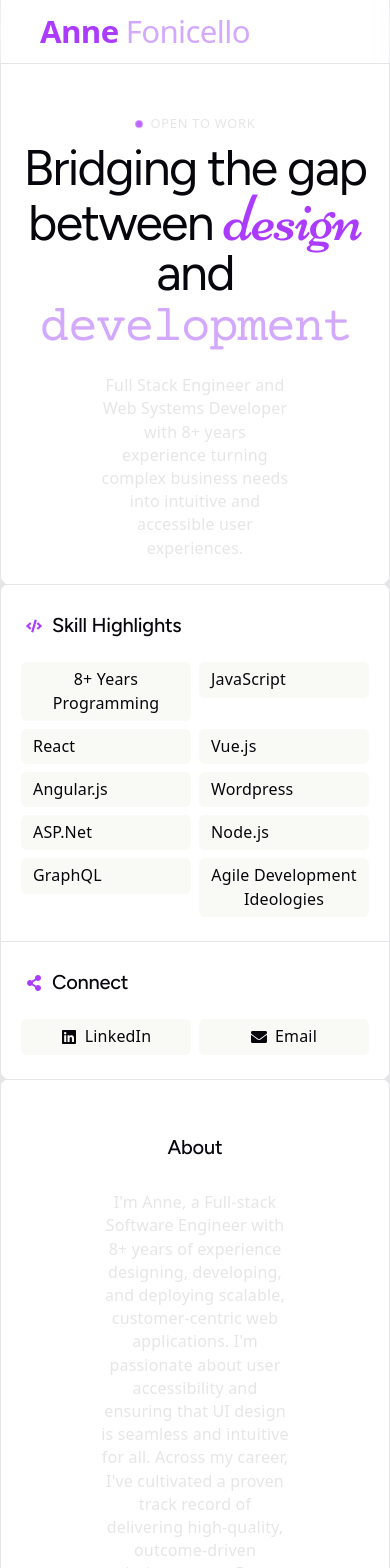
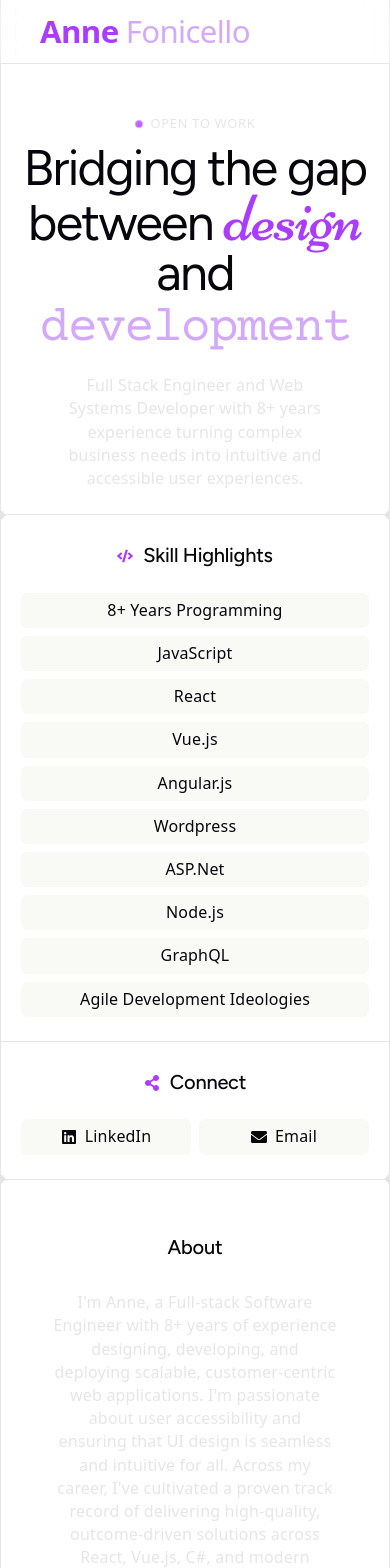
Before and after one commit to AnneFonicello/Portfolio, a React (Vite) app: page / in a window 390 px wide. Shown: the top 1568 px of the page. Built offline with nearby package versions, Linux system fonts and the light colour scheme.

Commit message:
Mobile style fixes

```diff
--- a/src/App.css
+++ b/src/App.css
@@ -128,6 +128,10 @@
     padding: 0rem 5rem;
     animation: 1s ease-out 50ms 1 fadeUp;
     animation-fill-mode: both;
+
+    @media (max-width: 1024px) {
+      padding: 0rem 2rem;
+    }
   }
 
   @media (max-width: 1024px) {
@@ -167,6 +171,10 @@
     padding: 0rem 5rem 2rem;
     animation: 1s ease-out 50ms 1 fadeUp;
     animation-fill-mode: both;
+
+    @media (max-width: 1024px) {
+      padding: 0rem 2rem 2rem;
+    }
   }
 
   @media (max-width: 1024px) {
@@ -195,20 +203,33 @@
     height: 22px;
   }
 
+  #skills-list {
+    border-right: 1px solid var(--border);
+    animation: 1s ease-out 100ms 1 fadeUp;
+    animation-fill-mode: both;
+
+    @media (max-width: 1024px) {
+      border-right: none;
+      border-bottom: 1px solid var(--border);
+
+      li {
+        flex: 1 1 100%;
+        display: flex;
+        width: 100%;
+        justify-content: center;
+      }
+
+      p {
+          display: inline;
+          flex: 1 1 100%;
+        }
+    }
+  }
+
+
   @media (max-width: 1024px) {
     flex-direction: column;
     text-align: center;
-  }
-}
-
-#skills-list {
-  border-right: 1px solid var(--border);
-  animation: 1s ease-out 100ms 1 fadeUp;
-  animation-fill-mode: both;
-
-  @media (max-width: 1024px) {
-    border-right: none;
-    border-bottom: 1px solid var(--border);
   }
 }
 
@@ -234,12 +255,12 @@
     font-size: 16px;
     border-radius: 6px;
     background: var(--social-bg);
-    display: flex;
     padding: 6px 12px;
     align-items: center;
     gap: 8px;
     text-decoration: none;
     transition: box-shadow 0.3s;
+    display: flex;
 
     &:hover {
       box-shadow: var(--shadow);
@@ -304,6 +325,10 @@
 .flex-head{
   display: flex;
   align-items: center;
+
+  @media (max-width: 1024px) {
+    justify-content: center;
+  }
 
   & > h2, > svg {
     padding: 5px;
```
